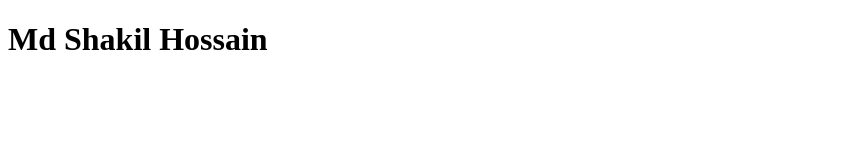
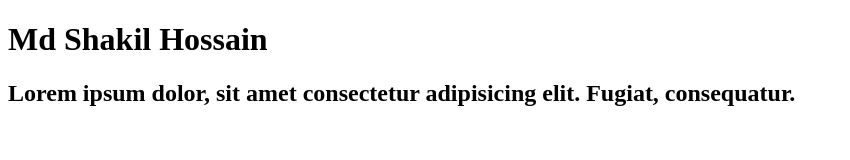
Before and after one commit to mdshakil24/test, a plain HTML site: page index.html in a window 1280 px wide. Shown: the whole page, without its empty margins (0-850 px from the left). Drawn offline with Linux system fonts and the light colour scheme.

Commit message:
add heading two

```diff
--- a/index.html
+++ b/index.html
@@ -7,5 +7,6 @@
 </head>
 <body>
     <h1>Md Shakil Hossain</h1>
+    <h2>Lorem ipsum dolor, sit amet consectetur adipisicing elit. Fugiat, consequatur.</h2>
 </body>
 </html>
```
